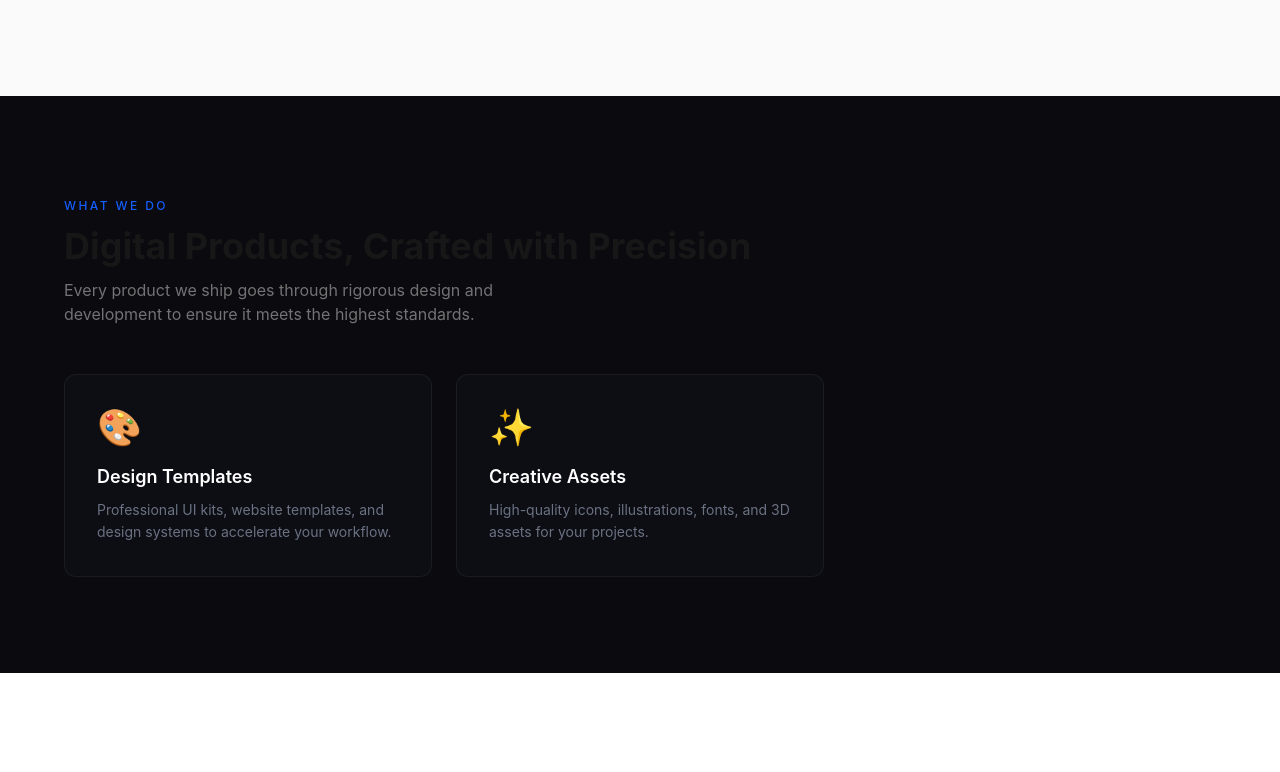
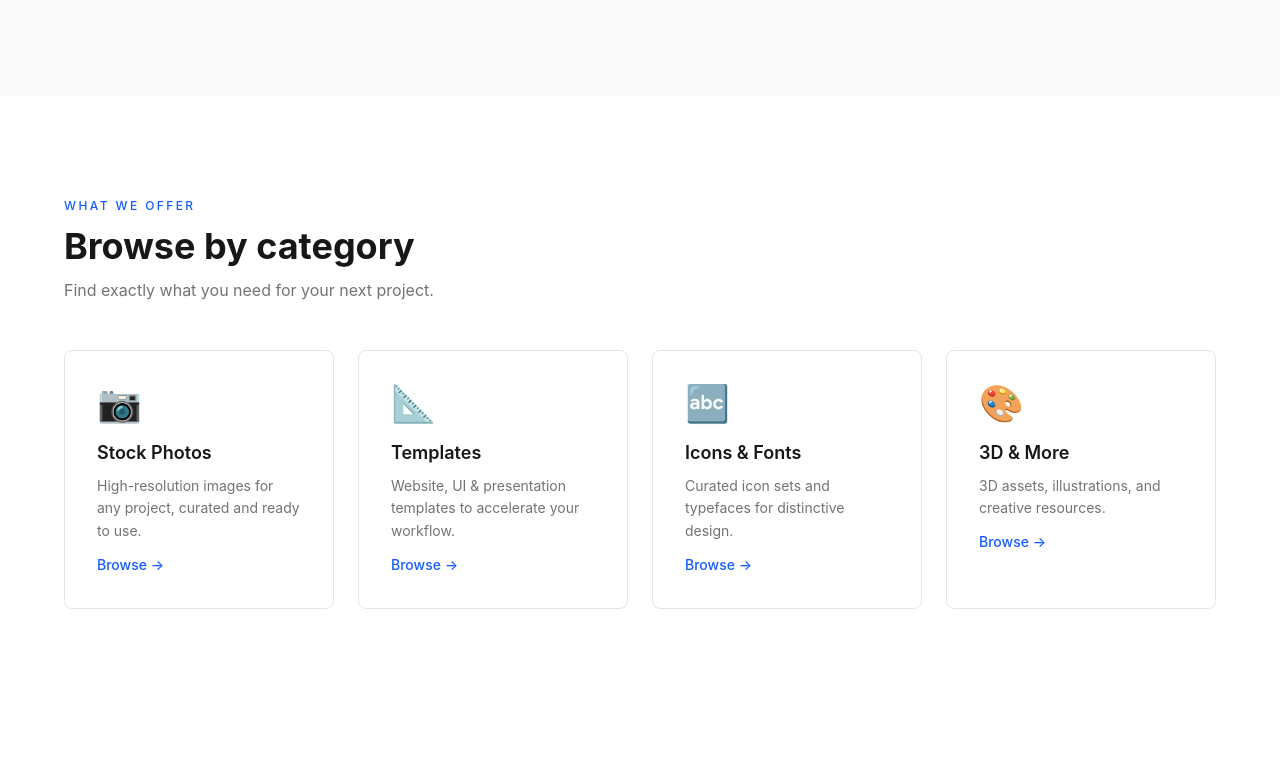
Before and after one commit to KANE-CMD99/kyno, a Next.js app: page / in a window 1280 px wide. Shown: the part 768-1540 px from the top of the page. Built offline with nearby package versions, Linux system fonts and the light colour scheme.

Commit message:
feat: assemble homepage with Swiss-minimalist sections and ad slot

```diff
--- a/src/app/page.tsx
+++ b/src/app/page.tsx
@@ -1,9 +1,12 @@
 import Nav from "@/components/Nav";
 import HeroSection from "@/components/HeroSection";
-import ServicesSection from "@/components/ServicesSection";
+import CategorySection from "@/components/CategorySection";
 import ProductsSection from "@/components/ProductsSection";
+import StatsRow from "@/components/StatsRow";
+import AdSlot from "@/components/AdSlot";
 import CTASection from "@/components/CTASection";
 import Footer from "@/components/Footer";
+import { stats } from "@/data/site";
 
 export default function HomePage() {
   return (
@@ -11,8 +14,14 @@ export default function HomePage() {
       <Nav />
       <main>
         <HeroSection />
-        <ServicesSection />
+        <CategorySection />
         <ProductsSection />
+        <section className="bg-neutral-100 px-6 py-16">
+          <div className="mx-auto max-w-6xl">
+            <StatsRow stats={stats} />
+          </div>
+        </section>
+        <AdSlot />
         <CTASection />
       </main>
       <Footer />
--- a/src/components/ServiceCard.tsx
+++ /dev/null
@@ -1,29 +0,0 @@
-"use client";
-
-import { motion } from "framer-motion";
-import type { ServiceItem } from "@/data/site";
-
-interface ServiceCardProps {
-  service: ServiceItem;
-  index: number;
-}
-
-export default function ServiceCard({ service, index }: ServiceCardProps) {
-  return (
-    <motion.div
-      className="group rounded-xl border border-white/[0.06] bg-[#0d0d14] p-8 transition-all hover:border-white/[0.12] hover:scale-[1.02]"
-      initial={{ opacity: 0, y: 24 }}
-      whileInView={{ opacity: 1, y: 0 }}
-      viewport={{ once: true }}
-      transition={{ duration: 0.4, delay: index * 0.1 }}
-    >
-      <div className="mb-4 text-4xl">{service.emoji}</div>
-      <h3 className="mb-2 text-lg font-semibold text-white">
-        {service.title}
-      </h3>
-      <p className="text-sm leading-relaxed text-gray-500">
-        {service.description}
-      </p>
-    </motion.div>
-  );
-}
--- a/src/components/ServicesSection.tsx
+++ /dev/null
@@ -1,23 +0,0 @@
-import { services } from "@/data/site";
-import SectionHeader from "./SectionHeader";
-import ServiceCard from "./ServiceCard";
-import AnimatedSection from "./AnimatedSection";
-
-export default function ServicesSection() {
-  return (
-    <AnimatedSection id="services" className="bg-[#0a0a0f] px-6 py-24">
-      <div className="mx-auto max-w-6xl">
-        <SectionHeader
-          label="What We Do"
-          heading="Digital Products, Crafted with Precision"
-          subtitle="Every product we ship goes through rigorous design and development to ensure it meets the highest standards."
-        />
-        <div className="grid gap-6 sm:grid-cols-2 lg:grid-cols-3">
-          {services.map((service, i) => (
-            <ServiceCard key={service.title} service={service} index={i} />
-          ))}
-        </div>
-      </div>
-    </AnimatedSection>
-  );
-}
```
